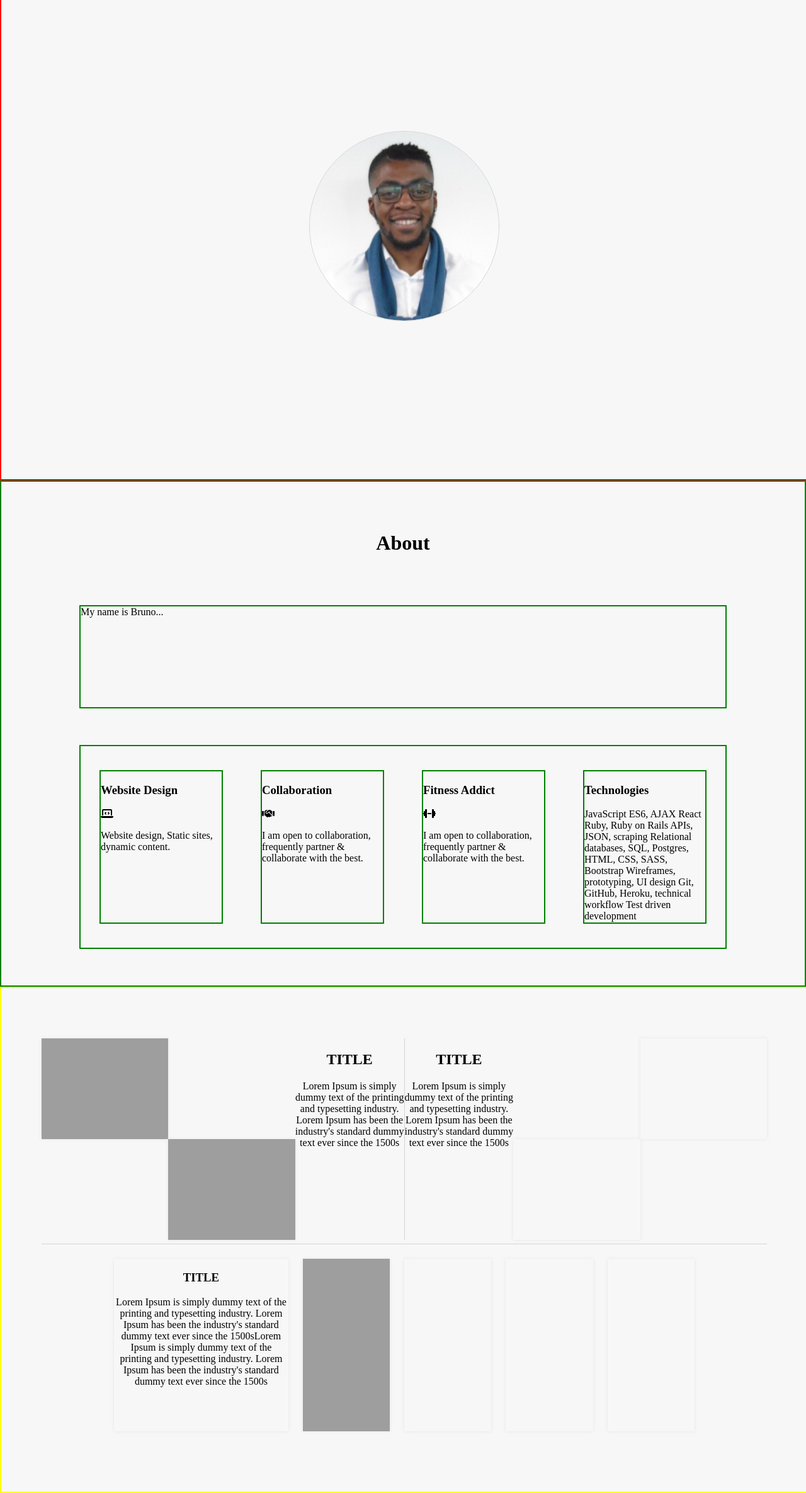
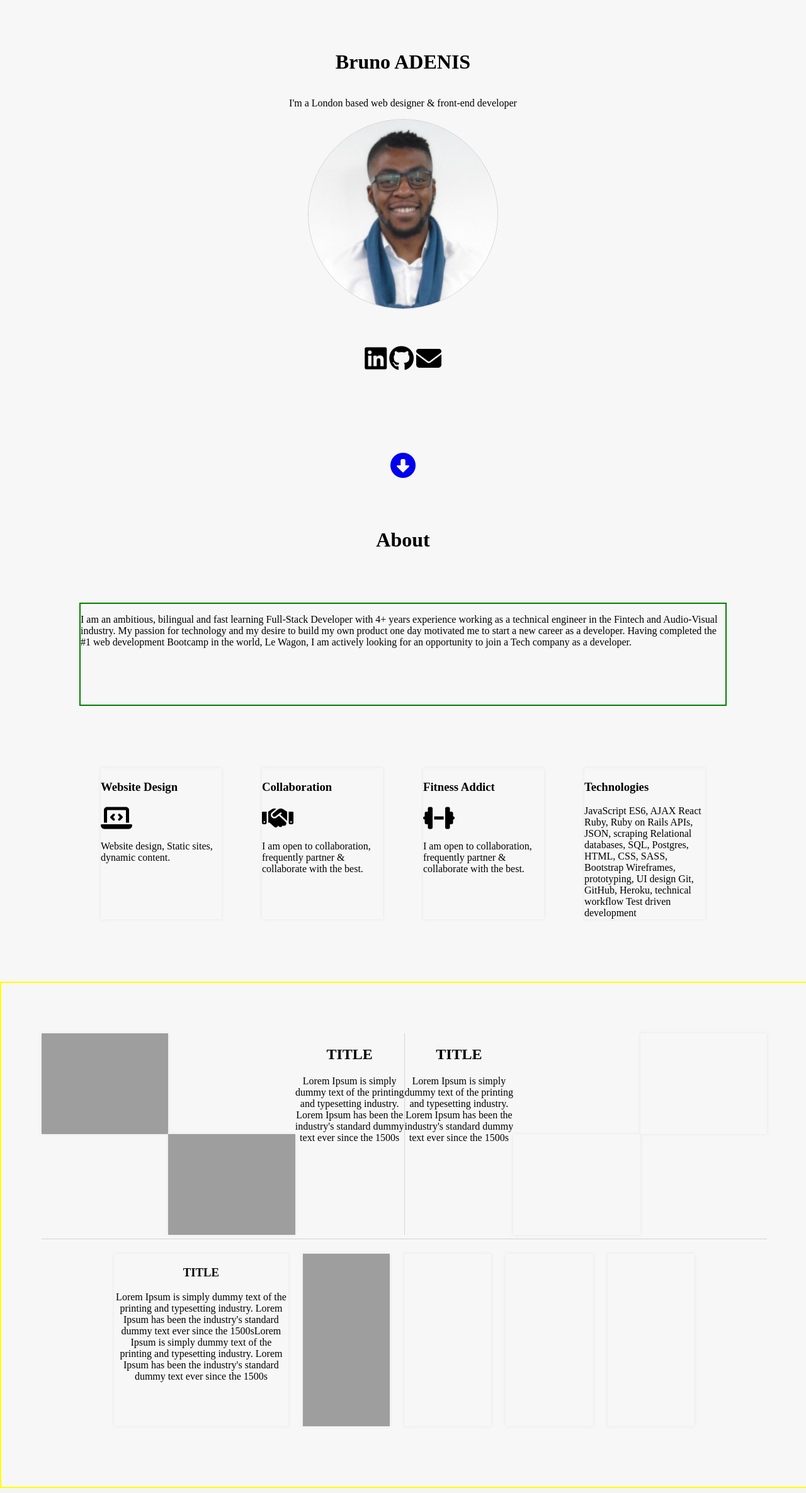
Before and after one commit to badenis19/my-portofolio, a PHP site: page / in a window 1280 px wide. Shown: the part 41-2412 px from the top of the page at 63% size. Run offline with PHP 8.4, Linux system fonts and the light colour scheme; some libraries are stand-ins or nearby versions; grey boxes are pictures that could not be loaded.

Commit message:
home  page design complete

```diff
--- a/css/style.css
+++ b/css/style.css
@@ -39,16 +39,55 @@
 #top {
   width: 100vw;
   height: 100vh;
-  border: 2px solid red;
+}
+
+#top .top-container {
+  height: 100%;
+  width: 100%;
   display: -webkit-box;
   display: -ms-flexbox;
   display: flex;
+  -webkit-box-orient: vertical;
+  -webkit-box-direction: normal;
+      -ms-flex-direction: column;
+          flex-direction: column;
   -webkit-box-align: center;
       -ms-flex-align: center;
           align-items: center;
-  -webkit-box-pack: center;
-      -ms-flex-pack: center;
-          justify-content: center;
+}
+
+#top .top-container .container-top-part {
+  width: 100%;
+  height: 70%;
+  display: -webkit-box;
+  display: -ms-flexbox;
+  display: flex;
+  -webkit-box-orient: vertical;
+  -webkit-box-direction: normal;
+      -ms-flex-direction: column;
+          flex-direction: column;
+  -webkit-box-align: center;
+      -ms-flex-align: center;
+          align-items: center;
+  padding-top: 100px;
+}
+
+#top .top-container .container-bottom-part {
+  width: 100%;
+  height: 30%;
+  display: -webkit-box;
+  display: -ms-flexbox;
+  display: flex;
+  -webkit-box-orient: vertical;
+  -webkit-box-direction: normal;
+      -ms-flex-direction: column;
+          flex-direction: column;
+  -webkit-box-pack: justify;
+      -ms-flex-pack: justify;
+          justify-content: space-between;
+  -webkit-box-align: center;
+      -ms-flex-align: center;
+          align-items: center;
 }
 
 #top .avatar {
@@ -59,9 +98,8 @@
 }
 
 #middle {
-  width: 100wh;
+  width: 100vw;
   height: 100vh;
-  border: 2px solid green;
   display: -webkit-box;
   display: -ms-flexbox;
   display: flex;
@@ -84,7 +122,6 @@
 }
 
 #middle .skills {
-  border: 2px solid green;
   width: 80vw;
   height: 40vh;
   display: -webkit-box;
@@ -98,9 +135,10 @@
 }
 
 #middle .skills .box {
-  border: 2px solid green;
   width: 15vw;
   height: 30vh;
+  -webkit-box-shadow: 0 0 5px #e6e6e6;
+          box-shadow: 0 0 5px #e6e6e6;
 }
 
 #bottom {
@@ -323,4 +361,12 @@
   text-decoration: none;
   color: black;
 }
+
+.fab, .fas {
+  font-size: 40px;
+}
+
+.fa-arrow-alt-circle-down {
+  bottom: 0;
+}
 /*# sourceMappingURL=style.css.map */
--- a/css/style.scss
+++ b/css/style.scss
@@ -31,23 +31,49 @@
 #top {
     width: 100vw;
     height: 100vh;
-    border: 2px solid red;
-    display: flex;
-    align-items: center;
-    justify-content: center;
+    // padding-top: 120px;
+
+    .top-container {
+        height: 100%;
+        width: 100%;
+        display: flex;
+        flex-direction: column;
+        align-items: center;
+
+        .container-top-part {
+            width: 100%;
+            height: 70%;
+            // border: 2px solid black;
+            display: flex;
+            flex-direction: column;
+            // justify-content: space-between;
+            align-items: center;
+            padding-top: 100px;
+        }
+
+        .container-bottom-part {
+            width: 100%;
+            height: 30%;
+            // border: 2px solid black;
+            display: flex;
+            flex-direction: column;
+            justify-content: space-between;
+            align-items: center;
+        }
+    }
 
     .avatar {
         width: 300px;
         height: 300px;
         border-radius: 50%;
-        border: 1px solid lightgray;;
+        border: 1px solid lightgray;
     }
 }
 
 #middle {
-    width: 100wh;
+    width: 100vw;
     height: 100vh;
-    border: 2px solid green;
+    // border: 2px solid green;
     display: flex;
     flex-direction: column;
     justify-content: space-evenly;
@@ -60,7 +86,7 @@
     }
 
     .skills {
-        border: 2px solid green;
+        // border: 2px solid green;
         width: 80vw;
         height: 40vh;
         display: flex;
@@ -68,9 +94,10 @@
         align-items: center;
 
         .box {
-            border: 2px solid green;
+            // border: 2px solid green;
             width: 15vw;
             height: 30vh;
+            box-shadow: 0 0 5px rgb(230,230,230);
         }
     }
 }
@@ -266,3 +293,12 @@
         color: black;
     }
 }
+
+.fab, .fas {
+    font-size: 40px;
+}
+
+.fa-arrow-alt-circle-down {
+
+    bottom: 0;
+}
--- a/index.html
+++ b/index.html
@@ -21,12 +21,27 @@
         </div>
 
         <div id="top">
-            <!-- <h1>Home</h1> -->
-            <!-- <div>
-                <span>into amazing experiences</span>
-            </div> -->
-            <div >
-                <img class="avatar" src="images/ba.jpeg" alt="">
+
+            <div class="top-container">
+
+                <div class="container-top-part">
+                    <h1>Bruno ADENIS</h1>
+                    <div>
+                        <p>I'm a London based web designer & front‑end developer</p>
+                    </div>
+                    <div>
+                        <img class="avatar" src="images/ba.jpeg" alt="">
+                    </div>
+                </div>
+
+                <div class="container-bottom-part">
+                    <div class="contact-me">
+                        <span><i class="fab fa-linkedin"></i></span>
+                        <span><i class="fab fa-github"></i></span>
+                        <span><i class="fas fa-envelope"></i></span>
+                    </div>
+                    <div><a href="#middle"><i class="fas fa-arrow-alt-circle-down"></i></a></div>
+                </div>
             </div>
 
         </div>
@@ -35,7 +50,11 @@
             <h1>About</h1>
             <!-- <a href="#bottom">click here</a> -->
             <div class="about">
-                My name is Bruno...
+                <p>I am an ambitious, bilingual and fast learning Full-Stack Developer with 4+ years experience working
+                    as a technical engineer in the Fintech and Audio-Visual industry. My passion for technology and my
+                    desire to build my own product one day motivated me to start a new career as a developer.
+                    Having completed the #1 web development Bootcamp in the world, Le Wagon, I am actively looking for
+                    an opportunity to join a Tech company as a developer. </p>
             </div>
             <div class="skills">
                 <div class="box">
@@ -86,14 +105,16 @@
 
                         <div class="description">
                             <h2>TITLE</h2>
-                            <p>Lorem Ipsum is simply dummy text of the printing and typesetting industry. Lorem Ipsum has been the industry's standard dummy text ever since the 1500s</p>
+                            <p>Lorem Ipsum is simply dummy text of the printing and typesetting industry. Lorem Ipsum
+                                has been the industry's standard dummy text ever since the 1500s</p>
                         </div>
                     </div>
 
                     <div class="work-sect2">
                         <div class="description">
                             <h2>TITLE</h2>
-                            <p>Lorem Ipsum is simply dummy text of the printing and typesetting industry. Lorem Ipsum has been the industry's standard dummy text ever since the 1500s</p>
+                            <p>Lorem Ipsum is simply dummy text of the printing and typesetting industry. Lorem Ipsum
+                                has been the industry's standard dummy text ever since the 1500s</p>
                         </div>
 
                         <div class="image-area-2">
@@ -111,9 +132,14 @@
                     <div class="work-bottom-container">
                         <div class="mob-description">
                             <h3>TITLE</h3>
-                            <p>Lorem Ipsum is simply dummy text of the printing and typesetting industry. Lorem Ipsum has been the industry's standard dummy text ever since the 1500sLorem Ipsum is simply dummy text of the printing and typesetting industry. Lorem Ipsum has been the industry's standard dummy text ever since the 1500s</p>
+                            <p>Lorem Ipsum is simply dummy text of the printing and typesetting industry. Lorem Ipsum
+                                has been the industry's standard dummy text ever since the 1500sLorem Ipsum is simply
+                                dummy text of the printing and typesetting industry. Lorem Ipsum has been the industry's
+                                standard dummy text ever since the 1500s</p>
                         </div>
-                        <img class="mob-image" src="https://images.unsplash.com/photo-1577453884478-06383247ae45?ixlib=rb-1.2.1&auto=format&fit=crop&w=1100&q=80" alt="">
+                        <img class="mob-image"
+                            src="https://images.unsplash.com/photo-1577453884478-06383247ae45?ixlib=rb-1.2.1&auto=format&fit=crop&w=1100&q=80"
+                            alt="">
                         <div class="mob-image"></div>
                         <div class="mob-image"></div>
                         <div class="mob-image"></div>
```
Also changed, not shown: 1 other file.
